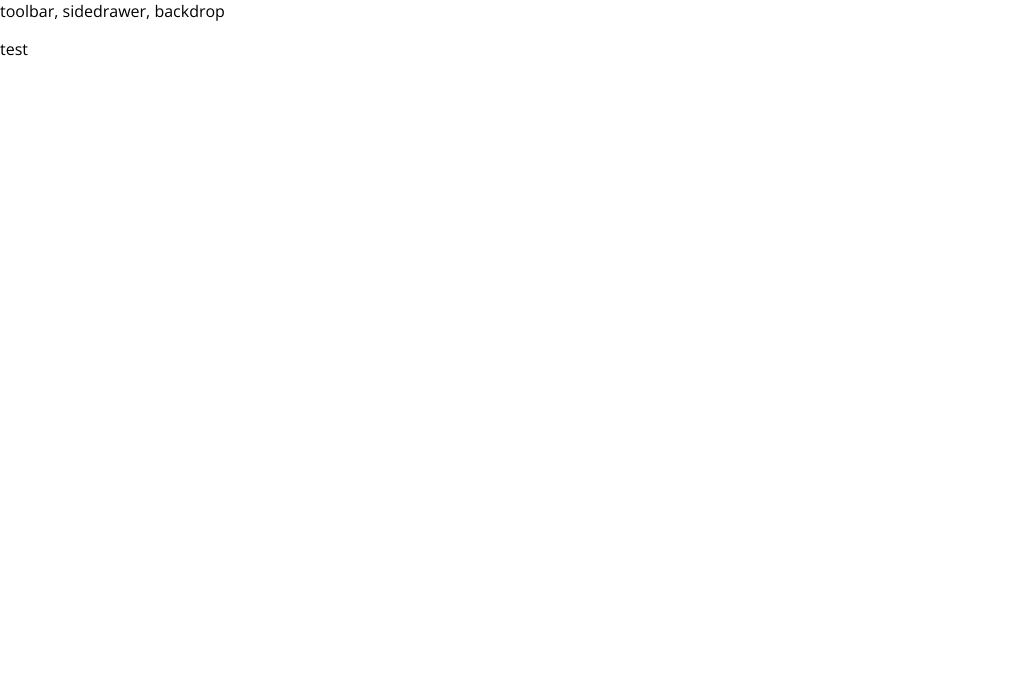
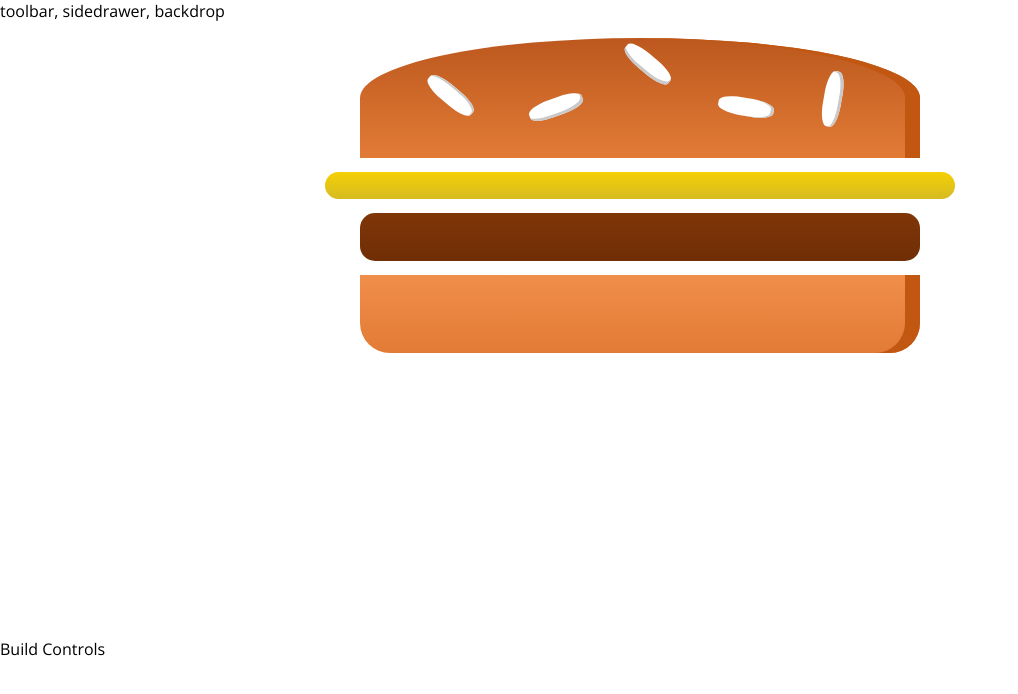
Before and after one commit to inin19/react-burgerbuilder, a React (Create React App) app: page / in a window 1280 px wide. Shown: the top 694 px of the page, without its empty margins (0-1018 px from the left). Built offline with nearby package versions, Linux system fonts and the light colour scheme.

Commit message:
static burger ready

```diff
--- a/package.json
+++ b/package.json
@@ -4,6 +4,7 @@
   "private": true,
   "dependencies": {
     "node-sass": "^4.12.0",
+    "prop-types": "^15.7.2",
     "react": "^16.9.0",
     "react-dom": "^16.9.0",
     "react-scripts": "3.1.1"
--- a/src/App.js
+++ b/src/App.js
@@ -1,5 +1,6 @@
 import React, { Component } from 'react';
 import Layout from './components/Layout/Layout';
+import BurgerBuilder from './containers/BurgerBuilder/BurgerBuilder';
 
 class App extends Component {
 
@@ -7,7 +8,7 @@
     return (
       <div>
         <Layout>
-        <p>test</p>
+          <BurgerBuilder />
         </Layout>
 
       </div>
--- /dev/null
+++ b/src/components/Burger/Burger.js
@@ -0,0 +1,17 @@
+import React from 'react';
+import classes from './Burger.module.css';
+import BurgerIngredient from './BurgerIngredient/BurgerIngredient';
+
+const burger = (props) => {
+  return (
+    <div className={classes.Burger}>
+      <BurgerIngredient type="bread-top" />
+      <BurgerIngredient type="cheese" />
+      <BurgerIngredient type="meat" />
+      <BurgerIngredient type="bread-bottom" />
+
+    </div>
+  );
+}
+
+export default burger;
--- /dev/null
+++ b/src/components/Burger/Burger.module.css
@@ -0,0 +1,30 @@
+.Burger {
+  width: 100%;
+  margin: auto;
+  height: 250px;
+  /* overflow: scroll; */
+  text-align: center;
+  font-weight: bold;
+  font-size: 1.2rem;
+}
+
+@media (min-width: 500px) and (min-height: 400px) {
+  .Burger {
+    width: 350px;
+    height: 300px;
+  }
+}
+
+@media (min-width: 500px) and (min-height: 401px) {
+  .Burger {
+    width: 450px;
+    height: 400px;
+  }
+}
+
+@media (min-width: 1000px) and (min-height: 700px) {
+  .Burger {
+    width: 700px;
+    height: 600px;
+  }
+}
--- /dev/null
+++ b/src/components/Burger/BurgerIngredient/BurgerIngredient.js
@@ -0,0 +1,58 @@
+import React, { Component } from 'react';
+import classes from './BurgerIngredient.module.css';
+import PropTypes from 'prop-types';
+
+class BurgerIngredient extends Component {
+
+  render() {
+    let ingredient = null;
+
+    console.log(this.props.type);
+
+    switch (this.props.type) {
+      case ('bread-bottom'):
+        ingredient = <div className={classes.BreadBottom}></div>;
+        break;
+      case ('bread-top'):
+        ingredient = (
+          <div className={classes.BreadTop}>
+            <div className={classes.Seeds1}></div>
+            <div className={classes.Seeds2}></div>
+          </div>
+        )
+        break;
+      case ('meat'):
+        ingredient = <div className={classes.Meat}></div>;
+        break;
+      case ('cheese'):
+        ingredient = <div className={classes.Cheese}></div>;
+        break;
+      case ('salad'):
+        ingredient = <div className={classes.Salad}></div>;
+        break;
+      case ('Bacon'):
+        ingredient = <div className={classes.Bacon}></div>;
+        break;
+
+      default:
+        ingredient = null
+        break;
+
+    }
+
+    console.log(ingredient);
+
+
+    return ingredient;
+
+  }
+}
+
+
+
+BurgerIngredient.propTypes = {
+  type: PropTypes.string.isRequired
+}
+
+
+export default BurgerIngredient;
--- /dev/null
+++ b/src/components/Burger/BurgerIngredient/BurgerIngredient.module.css
@@ -0,0 +1,112 @@
+.BreadBottom {
+  height: 13%;
+  width: 80%;
+  background: linear-gradient(#f08e4a, #e27b36);
+  border-radius: 0 0 30px 30px;
+  box-shadow: inset -15px 0 #c15711;
+  margin: 2% auto;
+}
+
+.BreadTop {
+  height: 20%;
+  width: 80%;
+  background: linear-gradient(#bc581e, #e27b36);
+  border-radius: 50% 50% 0 0;
+  box-shadow: inset -15px 0 #c15711;
+  margin: 2% auto;
+  position: relative;
+}
+
+.Seeds1 {
+  width: 10%;
+  height: 15%;
+  position: absolute;
+  background-color: white;
+  left: 30%;
+  top: 50%;
+  border-radius: 40%;
+  transform: rotate(-20deg);
+  box-shadow: inset -2px -3px #c9c9c9;
+}
+
+.Seeds1:after {
+  content: "";
+  width: 100%;
+  height: 100%;
+  position: absolute;
+  background-color: white;
+  left: -170%;
+  top: -260%;
+  border-radius: 40%;
+  transform: rotate(60deg);
+  box-shadow: inset -1px 2px #c9c9c9;
+}
+
+.Seeds1:before {
+  content: "";
+  width: 100%;
+  height: 100%;
+  position: absolute;
+  background-color: white;
+  left: 180%;
+  top: -50%;
+  border-radius: 40%;
+  transform: rotate(60deg);
+  box-shadow: inset -1px -3px #c9c9c9;
+}
+
+.Seeds2 {
+  width: 10%;
+  height: 15%;
+  position: absolute;
+  background-color: white;
+  left: 64%;
+  top: 50%;
+  border-radius: 40%;
+  transform: rotate(10deg);
+  box-shadow: inset -3px 0 #c9c9c9;
+}
+
+.Seeds2:before {
+  content: "";
+  width: 100%;
+  height: 100%;
+  position: absolute;
+  background-color: white;
+  left: 150%;
+  top: -130%;
+  border-radius: 40%;
+  transform: rotate(90deg);
+  box-shadow: inset 1px 3px #c9c9c9;
+}
+
+.Meat {
+  width: 80%;
+  height: 8%;
+  background: linear-gradient(#7f3608, #702e05);
+  margin: 2% auto;
+  border-radius: 15px;
+}
+
+.Cheese {
+  width: 90%;
+  height: 4.5%;
+  margin: 2% auto;
+  background: linear-gradient(#f4d004, #d6bb22);
+  border-radius: 20px;
+}
+
+.Salad {
+  width: 85%;
+  height: 7%;
+  margin: 2% auto;
+  background: linear-gradient(#228c1d, #91ce50);
+  border-radius: 20px;
+}
+
+.Bacon {
+  width: 80%;
+  height: 3%;
+  background: linear-gradient(#bf3813, #c45e38);
+  margin: 2% auto;
+}
--- a/src/components/Layout/Layout.js
+++ b/src/components/Layout/Layout.js
@@ -1,10 +1,13 @@
 import React from 'react';
 import Aux from '../../hoc/Aux';
+import classes from './Layout.module.css';
+
+
 
 const layout = (props) => (
   <Aux>
     <div> toolbar, sidedrawer, backdrop</div>
-    <main>
+    <main className={classes.Content}>
       {props.children}
     </main>
   </Aux>
--- /dev/null
+++ b/src/components/Layout/Layout.module.css
@@ -0,0 +1,3 @@
+.Content {
+  margin-top: 16px;
+}
--- /dev/null
+++ b/src/containers/BurgerBuilder/BurgerBuilder.js
@@ -0,0 +1,17 @@
+import React, { Component } from 'react';
+import Aux from '../../hoc/Aux';
+import Burger from '../../components/Burger/Burger';
+
+class BurgerBuilder extends Component {
+  render() {
+    return (
+      <Aux>
+        <Burger/>
+        <div>Build Controls</div>
+      </Aux>
+    );
+  }
+}
+
+
+export default BurgerBuilder;
```
Also changed, not shown: src/App.scss (deleted, +0 -48 lines), src/Button.js (deleted, +0 -16 lines), src/Button.module.scss (deleted, +0 -13 lines).
